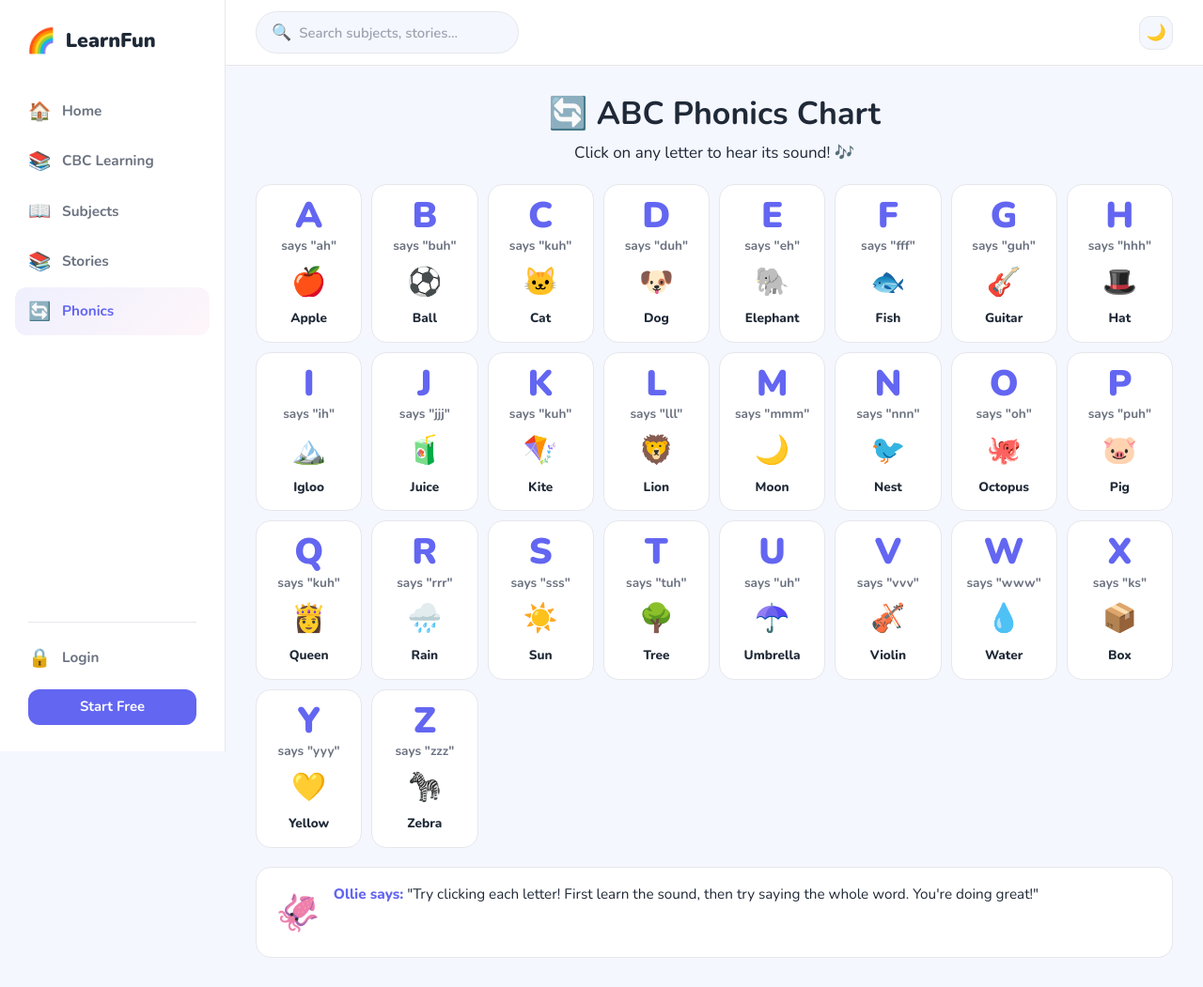
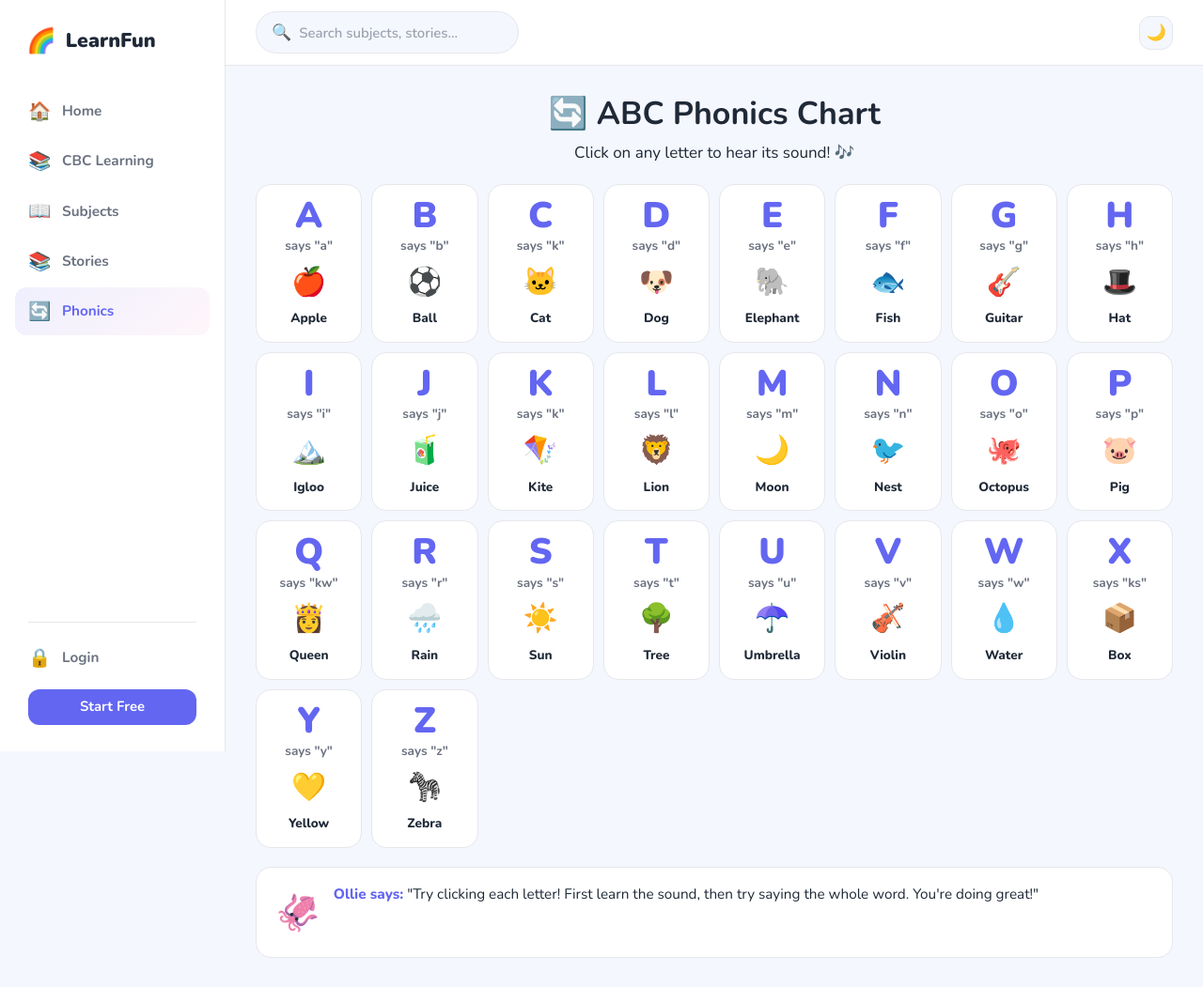
Before and after one commit to fnyongesa943-glitch/learnfun, a Flask app: page /phonics in a window 1280 px wide. Shown: the top 1051 px of the page at 94% size. Run offline with Flask 3, Linux system fonts and the light colour scheme.

Commit message:
Fix phonics sounds: pure phonics (a,b,c...) instead of schwa (ah,buh,kuh...) and use Web Speech API for audio

```diff
--- a/app.py
+++ b/app.py
@@ -115,6 +115,32 @@ def run_migrations():
             db.session.rollback()
             print(f"  Migration warning ({migration[:60]}): {e}")
 
+    # Fix old phonics quiz sounds (e.g. "ah" → "a", "buh" → "b")
+    try:
+        from models import Question
+        sound_fixes = {
+            'ah': 'a', 'buh': 'b', 'kuh': 'k', 'duh': 'd',
+            'eh': 'e', 'fff': 'f', 'guh': 'g',
+            'hhh': 'h', 'ih': 'i', 'jjj': 'j',
+            'lll': 'l', 'mmm': 'm', 'nnn': 'n',
+            'oh': 'o', 'puh': 'p',
+            'rrr': 'r', 'sss': 's', 'tuh': 't',
+            'uh': 'u', 'vvv': 'v', 'www': 'w',
+            'yyy': 'y', 'zzz': 'z',
+        }
+        for old, new in sound_fixes.items():
+            for col in ['option_a', 'option_b', 'option_c', 'option_d']:
+                kwargs = {col: old}
+                count = Question.query.filter_by(**kwargs).count()
+                if count > 0:
+                    kwargs_update = {col: new}
+                    db.session.query(Question).filter_by(**{col: old}).update(
+                        kwargs_update, synchronize_session=False
+                    )
+        db.session.commit()
+    except Exception:
+        db.session.rollback()
+
     # Ensure new tables exist
     try:
         db.create_all()
@@ -221,47 +247,47 @@ def seed_data():
     ph1 = add_quiz_if_missing('Phonics A-G', 'ABC', 'easy', 'Letter sounds!')
     if ph1:
         add_questions_if_missing(ph1, [
-            Question(quiz_id=ph1.id, text='What sound does A make?', option_a='ah', option_b='bee', option_c='kuh', option_d='duh', correct_answer='A', explanation='A says "ah" like Apple!', hint='🍎 ah-pple.', points=5),
-            Question(quiz_id=ph1.id, text='What sound does B make?', option_a='sss', option_b='buh', option_c='mmm', option_d='tuh', correct_answer='B', explanation='B says "buh" like Ball!', hint='⚽ buh-all.', points=5),
-            Question(quiz_id=ph1.id, text='What sound does C make?', option_a='kuh', option_b='fff', option_c='rrr', option_d='www', correct_answer='A', explanation='C says "kuh" like Cat!', hint='🐱 kuh-at.', points=5),
-            Question(quiz_id=ph1.id, text='What sound does D make?', option_a='buh', option_b='duh', option_c='puh', option_d='guh', correct_answer='B', explanation='D says "duh" like Dog!', hint='🐶 duh-og.', points=5),
-            Question(quiz_id=ph1.id, text='What sound does E make?', option_a='eh', option_b='ah', option_c='oh', option_d='ih', correct_answer='A', explanation='E says "eh" like Elephant!', hint='🐘 eh-lephant.', points=5),
-            Question(quiz_id=ph1.id, text='What sound does F make?', option_a='fff', option_b='vvv', option_c='thh', option_d='hhh', correct_answer='A', explanation='F says "fff" like Fish!', hint='🐟 fff-ish.', points=5),
-            Question(quiz_id=ph1.id, text='What sound does G make?', option_a='duh', option_b='kuh', option_c='guh', option_d='buh', correct_answer='C', explanation='G says "guh" like Guitar!', hint='🎸 guh-uitar.', points=5),
+            Question(quiz_id=ph1.id, text='What sound does A make?', option_a='a', option_b='b', option_c='k', option_d='d', correct_answer='A', explanation='A says "a" like Apple!', hint='🍎 a-pple.', points=5),
+            Question(quiz_id=ph1.id, text='What sound does B make?', option_a='s', option_b='b', option_c='m', option_d='t', correct_answer='B', explanation='B says "b" like Ball!', hint='⚽ b-all.', points=5),
+            Question(quiz_id=ph1.id, text='What sound does C make?', option_a='k', option_b='f', option_c='r', option_d='w', correct_answer='A', explanation='C says "k" like Cat!', hint='🐱 k-at.', points=5),
+            Question(quiz_id=ph1.id, text='What sound does D make?', option_a='b', option_b='d', option_c='p', option_d='g', correct_answer='B', explanation='D says "d" like Dog!', hint='🐶 d-og.', points=5),
+            Question(quiz_id=ph1.id, text='What sound does E make?', option_a='e', option_b='a', option_c='o', option_d='i', correct_answer='A', explanation='E says "e" like Elephant!', hint='🐘 e-lephant.', points=5),
+            Question(quiz_id=ph1.id, text='What sound does F make?', option_a='f', option_b='v', option_c='th', option_d='h', correct_answer='A', explanation='F says "f" like Fish!', hint='🐟 f-ish.', points=5),
+            Question(quiz_id=ph1.id, text='What sound does G make?', option_a='d', option_b='k', option_c='g', option_d='b', correct_answer='C', explanation='G says "g" like Guitar!', hint='🎸 g-uitar.', points=5),
         ])
 
     ph2 = add_quiz_if_missing('Phonics H-N', 'ABC', 'easy', 'More letter sounds!')
     if ph2:
         add_questions_if_missing(ph2, [
-            Question(quiz_id=ph2.id, text='What sound does H make?', option_a='hhh', option_b='jjj', option_c='kkk', option_d='lll', correct_answer='A', explanation='H says "hhh" like Hat!', hint='🎩 hhh-at.', points=5),
-            Question(quiz_id=ph2.id, text='What sound does I make?', option_a='eh', option_b='ih', option_c='ah', option_d='oh', correct_answer='B', explanation='I says "ih" like Igloo!', hint='🏔️ ih-gloo.', points=5),
-            Question(quiz_id=ph2.id, text='What sound does J make?', option_a='sss', option_b='jjj', option_c='zzz', option_d='vvv', correct_answer='B', explanation='J says "jjj" like Juice!', hint='🧃 jjj-uice.', points=5),
-            Question(quiz_id=ph2.id, text='What sound does K make?', option_a='kuh', option_b='puh', option_c='tuh', option_d='buh', correct_answer='A', explanation='K says "kuh" like Kite!', hint='🪁 kuh-ite.', points=5),
-            Question(quiz_id=ph2.id, text='What sound does L make?', option_a='mmm', option_b='nnn', option_c='lll', option_d='rrr', correct_answer='C', explanation='L says "lll" like Lion!', hint='🦁 lll-ion.', points=5),
-            Question(quiz_id=ph2.id, text='What sound does M make?', option_a='nnn', option_b='mmm', option_c='bbb', option_d='ppp', correct_answer='B', explanation='M says "mmm" like Moon!', hint='🌙 mmm-oon.', points=5),
-            Question(quiz_id=ph2.id, text='What sound does N make?', option_a='mmm', option_b='nnn', option_c='ttt', option_d='kkk', correct_answer='B', explanation='N says "nnn" like Nest!', hint='🐦 nnn-est.', points=5),
+            Question(quiz_id=ph2.id, text='What sound does H make?', option_a='h', option_b='j', option_c='k', option_d='l', correct_answer='A', explanation='H says "h" like Hat!', hint='🎩 h-at.', points=5),
+            Question(quiz_id=ph2.id, text='What sound does I make?', option_a='e', option_b='i', option_c='a', option_d='o', correct_answer='B', explanation='I says "i" like Igloo!', hint='🏔️ i-gloo.', points=5),
+            Question(quiz_id=ph2.id, text='What sound does J make?', option_a='s', option_b='j', option_c='z', option_d='v', correct_answer='B', explanation='J says "j" like Juice!', hint='🧃 j-uice.', points=5),
+            Question(quiz_id=ph2.id, text='What sound does K make?', option_a='k', option_b='p', option_c='t', option_d='b', correct_answer='A', explanation='K says "k" like Kite!', hint='🪁 k-ite.', points=5),
+            Question(quiz_id=ph2.id, text='What sound does L make?', option_a='m', option_b='n', option_c='l', option_d='r', correct_answer='C', explanation='L says "l" like Lion!', hint='🦁 l-ion.', points=5),
+            Question(quiz_id=ph2.id, text='What sound does M make?', option_a='n', option_b='m', option_c='b', option_d='p', correct_answer='B', explanation='M says "m" like Moon!', hint='🌙 m-oon.', points=5),
+            Question(quiz_id=ph2.id, text='What sound does N make?', option_a='m', option_b='n', option_c='t', option_d='k', correct_answer='B', explanation='N says "n" like Nest!', hint='🐦 n-est.', points=5),
         ])
 
     ph3 = add_quiz_if_missing('Phonics O-T', 'ABC', 'easy', 'Keep going!')
     if ph3:
         add_questions_if_missing(ph3, [
-            Question(quiz_id=ph3.id, text='What sound does O make?', option_a='ah', option_b='eh', option_c='oh', option_d='uh', correct_answer='C', explanation='O says "oh" like Octopus!', hint='🐙 oh-ctopus.', points=5),
-            Question(quiz_id=ph3.id, text='What sound does P make?', option_a='buh', option_b='puh', option_c='duh', option_d='guh', correct_answer='B', explanation='P says "puh" like Pig!', hint='🐷 puh-ig.', points=5),
-            Question(quiz_id=ph3.id, text='What sound does Q make?', option_a='kuh', option_b='www', option_c='ttt', option_d='zzz', correct_answer='A', explanation='Q says "kuh" like Queen!', hint='👸 kuh-ueen.', points=5),
-            Question(quiz_id=ph3.id, text='What sound does R make?', option_a='lll', option_b='rrr', option_c='www', option_d='yyy', correct_answer='B', explanation='R says "rrr" like Rain!', hint='🌧️ rrr-ain.', points=5),
-            Question(quiz_id=ph3.id, text='What sound does S make?', option_a='zzz', option_b='sss', option_c='fff', option_d='thh', correct_answer='B', explanation='S says "sss" like Sun!', hint='☀️ sss-un.', points=5),
-            Question(quiz_id=ph3.id, text='What sound does T make?', option_a='duh', option_b='puh', option_c='tuh', option_d='kuh', correct_answer='C', explanation='T says "tuh" like Tree!', hint='🌳 tuh-ree.', points=5),
+            Question(quiz_id=ph3.id, text='What sound does O make?', option_a='a', option_b='e', option_c='o', option_d='u', correct_answer='C', explanation='O says "o" like Octopus!', hint='🐙 o-ctopus.', points=5),
+            Question(quiz_id=ph3.id, text='What sound does P make?', option_a='b', option_b='p', option_c='d', option_d='g', correct_answer='B', explanation='P says "p" like Pig!', hint='🐷 p-ig.', points=5),
+            Question(quiz_id=ph3.id, text='What sound does Q make?', option_a='kw', option_b='w', option_c='t', option_d='z', correct_answer='A', explanation='Q says "kw" like Queen!', hint='👸 kw-ueen.', points=5),
+            Question(quiz_id=ph3.id, text='What sound does R make?', option_a='l', option_b='r', option_c='w', option_d='y', correct_answer='B', explanation='R says "r" like Rain!', hint='🌧️ r-ain.', points=5),
+            Question(quiz_id=ph3.id, text='What sound does S make?', option_a='z', option_b='s', option_c='f', option_d='th', correct_answer='B', explanation='S says "s" like Sun!', hint='☀️ s-un.', points=5),
+            Question(quiz_id=ph3.id, text='What sound does T make?', option_a='d', option_b='p', option_c='t', option_d='k', correct_answer='C', explanation='T says "t" like Tree!', hint='🌳 t-ree.', points=5),
         ])
 
     ph4 = add_quiz_if_missing('Phonics U-Z', 'ABC', 'easy', 'Last sounds!')
     if ph4:
         add_questions_if_missing(ph4, [
-            Question(quiz_id=ph4.id, text='What sound does U make?', option_a='ah', option_b='uh', option_c='eh', option_d='ih', correct_answer='B', explanation='U says "uh" like Umbrella!', hint='☂️ uh-mbrella.', points=5),
-            Question(quiz_id=ph4.id, text='What sound does V make?', option_a='fff', option_b='www', option_c='vvv', option_d='zzz', correct_answer='C', explanation='V says "vvv" like Violin!', hint='🎻 vvv-iolin.', points=5),
-            Question(quiz_id=ph4.id, text='What sound does W make?', option_a='www', option_b='vvv', option_c='yyy', option_d='rrr', correct_answer='A', explanation='W says "www" like Water!', hint='💧 www-ater.', points=5),
-            Question(quiz_id=ph4.id, text='What sound does X make?', option_a='ks', option_b='ss', option_c='tt', option_d='gg', correct_answer='A', explanation='X says "ks" like Box!', hint='📦 bo-ks.', points=5),
-            Question(quiz_id=ph4.id, text='What sound does Y make?', option_a='eee', option_b='yyy', option_c='iii', option_d='aaa', correct_answer='B', explanation='Y says "yyy" like Yellow!', hint='💛 yyy-ellow.', points=5),
-            Question(quiz_id=ph4.id, text='What sound does Z make?', option_a='sss', option_b='vvv', option_c='zzz', option_d='fff', correct_answer='C', explanation='Z says "zzz" like Zebra!', hint='🦓 ze-br-azzz.', points=5),
+            Question(quiz_id=ph4.id, text='What sound does U make?', option_a='a', option_b='u', option_c='e', option_d='i', correct_answer='B', explanation='U says "u" like Umbrella!', hint='☂️ u-mbrella.', points=5),
+            Question(quiz_id=ph4.id, text='What sound does V make?', option_a='f', option_b='w', option_c='v', option_d='z', correct_answer='C', explanation='V says "v" like Violin!', hint='🎻 v-iolin.', points=5),
+            Question(quiz_id=ph4.id, text='What sound does W make?', option_a='w', option_b='v', option_c='y', option_d='r', correct_answer='A', explanation='W says "w" like Water!', hint='💧 w-ater.', points=5),
+            Question(quiz_id=ph4.id, text='What sound does X make?', option_a='ks', option_b='s', option_c='t', option_d='g', correct_answer='A', explanation='X says "ks" like Box!', hint='📦 bo-ks.', points=5),
+            Question(quiz_id=ph4.id, text='What sound does Y make?', option_a='e', option_b='y', option_c='i', option_d='a', correct_answer='B', explanation='Y says "y" like Yellow!', hint='💛 y-ellow.', points=5),
+            Question(quiz_id=ph4.id, text='What sound does Z make?', option_a='s', option_b='v', option_c='z', option_d='f', correct_answer='C', explanation='Z says "z" like Zebra!', hint='🦓 z-ebra.', points=5),
         ])
 
     # --- 123 QUIZZES ---
--- a/blueprints/main.py
+++ b/blueprints/main.py
@@ -7,32 +7,32 @@ from models import Subject, Quiz, Grade, Topic, Lesson, UserLessonProgress
 main_bp = Blueprint('main', __name__)
 
 PHONICS_DATA = [
-    {'letter': 'A', 'sound': 'ah', 'word': 'Apple', 'emoji': '🍎'},
-    {'letter': 'B', 'sound': 'buh', 'word': 'Ball', 'emoji': '⚽'},
-    {'letter': 'C', 'sound': 'kuh', 'word': 'Cat', 'emoji': '🐱'},
-    {'letter': 'D', 'sound': 'duh', 'word': 'Dog', 'emoji': '🐶'},
-    {'letter': 'E', 'sound': 'eh', 'word': 'Elephant', 'emoji': '🐘'},
-    {'letter': 'F', 'sound': 'fff', 'word': 'Fish', 'emoji': '🐟'},
-    {'letter': 'G', 'sound': 'guh', 'word': 'Guitar', 'emoji': '🎸'},
-    {'letter': 'H', 'sound': 'hhh', 'word': 'Hat', 'emoji': '🎩'},
-    {'letter': 'I', 'sound': 'ih', 'word': 'Igloo', 'emoji': '🏔️'},
-    {'letter': 'J', 'sound': 'jjj', 'word': 'Juice', 'emoji': '🧃'},
-    {'letter': 'K', 'sound': 'kuh', 'word': 'Kite', 'emoji': '🪁'},
-    {'letter': 'L', 'sound': 'lll', 'word': 'Lion', 'emoji': '🦁'},
-    {'letter': 'M', 'sound': 'mmm', 'word': 'Moon', 'emoji': '🌙'},
-    {'letter': 'N', 'sound': 'nnn', 'word': 'Nest', 'emoji': '🐦'},
-    {'letter': 'O', 'sound': 'oh', 'word': 'Octopus', 'emoji': '🐙'},
-    {'letter': 'P', 'sound': 'puh', 'word': 'Pig', 'emoji': '🐷'},
-    {'letter': 'Q', 'sound': 'kuh', 'word': 'Queen', 'emoji': '👸'},
-    {'letter': 'R', 'sound': 'rrr', 'word': 'Rain', 'emoji': '🌧️'},
-    {'letter': 'S', 'sound': 'sss', 'word': 'Sun', 'emoji': '☀️'},
-    {'letter': 'T', 'sound': 'tuh', 'word': 'Tree', 'emoji': '🌳'},
-    {'letter': 'U', 'sound': 'uh', 'word': 'Umbrella', 'emoji': '☂️'},
-    {'letter': 'V', 'sound': 'vvv', 'word': 'Violin', 'emoji': '🎻'},
-    {'letter': 'W', 'sound': 'www', 'word': 'Water', 'emoji': '💧'},
+    {'letter': 'A', 'sound': 'a', 'word': 'Apple', 'emoji': '🍎'},
+    {'letter': 'B', 'sound': 'b', 'word': 'Ball', 'emoji': '⚽'},
+    {'letter': 'C', 'sound': 'k', 'word': 'Cat', 'emoji': '🐱'},
+    {'letter': 'D', 'sound': 'd', 'word': 'Dog', 'emoji': '🐶'},
+    {'letter': 'E', 'sound': 'e', 'word': 'Elephant', 'emoji': '🐘'},
+    {'letter': 'F', 'sound': 'f', 'word': 'Fish', 'emoji': '🐟'},
+    {'letter': 'G', 'sound': 'g', 'word': 'Guitar', 'emoji': '🎸'},
+    {'letter': 'H', 'sound': 'h', 'word': 'Hat', 'emoji': '🎩'},
+    {'letter': 'I', 'sound': 'i', 'word': 'Igloo', 'emoji': '🏔️'},
+    {'letter': 'J', 'sound': 'j', 'word': 'Juice', 'emoji': '🧃'},
+    {'letter': 'K', 'sound': 'k', 'word': 'Kite', 'emoji': '🪁'},
+    {'letter': 'L', 'sound': 'l', 'word': 'Lion', 'emoji': '🦁'},
+    {'letter': 'M', 'sound': 'm', 'word': 'Moon', 'emoji': '🌙'},
+    {'letter': 'N', 'sound': 'n', 'word': 'Nest', 'emoji': '🐦'},
+    {'letter': 'O', 'sound': 'o', 'word': 'Octopus', 'emoji': '🐙'},
+    {'letter': 'P', 'sound': 'p', 'word': 'Pig', 'emoji': '🐷'},
+    {'letter': 'Q', 'sound': 'kw', 'word': 'Queen', 'emoji': '👸'},
+    {'letter': 'R', 'sound': 'r', 'word': 'Rain', 'emoji': '🌧️'},
+    {'letter': 'S', 'sound': 's', 'word': 'Sun', 'emoji': '☀️'},
+    {'letter': 'T', 'sound': 't', 'word': 'Tree', 'emoji': '🌳'},
+    {'letter': 'U', 'sound': 'u', 'word': 'Umbrella', 'emoji': '☂️'},
+    {'letter': 'V', 'sound': 'v', 'word': 'Violin', 'emoji': '🎻'},
+    {'letter': 'W', 'sound': 'w', 'word': 'Water', 'emoji': '💧'},
     {'letter': 'X', 'sound': 'ks', 'word': 'Box', 'emoji': '📦'},
-    {'letter': 'Y', 'sound': 'yyy', 'word': 'Yellow', 'emoji': '💛'},
-    {'letter': 'Z', 'sound': 'zzz', 'word': 'Zebra', 'emoji': '🦓'},
+    {'letter': 'Y', 'sound': 'y', 'word': 'Yellow', 'emoji': '💛'},
+    {'letter': 'Z', 'sound': 'z', 'word': 'Zebra', 'emoji': '🦓'},
 ]
 
 
--- a/templates/phonics.html
+++ b/templates/phonics.html
@@ -24,7 +24,7 @@
         <div class="phonics-modal-content" onclick="event.stopPropagation()">
             <button class="modal-close" onclick="closeModal()">&#10006;</button>
             <div class="modal-letter" id="modalLetter">A</div>
-            <div class="modal-sound">says "<span id="modalSound">ah</span>"</div>
+            <div class="modal-sound">says "<span id="modalSound">a</span>"</div>
             <div class="modal-emoji" id="modalEmoji">&#127822;</div>
             <div class="modal-word" id="modalWord">Apple</div>
             <button class="btn btn-primary btn-lg" onclick="playSound()" style="width: 100%;">
@@ -61,18 +61,15 @@ function closeModal() {
 }
 
 function playSound() {
-    const ctx = new (window.AudioContext || window.webkitAudioContext)();
-    const oscillator = ctx.createOscillator();
-    const gainNode = ctx.createGain();
-    oscillator.connect(gainNode);
-    gainNode.connect(ctx.destination);
-    oscillator.type = 'sine';
-    oscillator.frequency.setValueAtTime(440, ctx.currentTime);
-    oscillator.frequency.exponentialRampToValueAtTime(880, ctx.currentTime + 0.3);
-    gainNode.gain.setValueAtTime(0.2, ctx.currentTime);
-    gainNode.gain.exponentialRampToValueAtTime(0.01, ctx.currentTime + 0.5);
-    oscillator.start(ctx.currentTime);
-    oscillator.stop(ctx.currentTime + 0.5);
+    const letter = document.getElementById('modalLetter').textContent;
+    const word = document.getElementById('modalWord').textContent;
+    if ('speechSynthesis' in window) {
+        window.speechSynthesis.cancel();
+        const utter = new SpeechSynthesisUtterance(letter + ' says ' + word);
+        utter.rate = 0.7;
+        utter.pitch = 1.2;
+        window.speechSynthesis.speak(utter);
+    }
 }
 
 document.addEventListener('keydown', (e) => {
```
